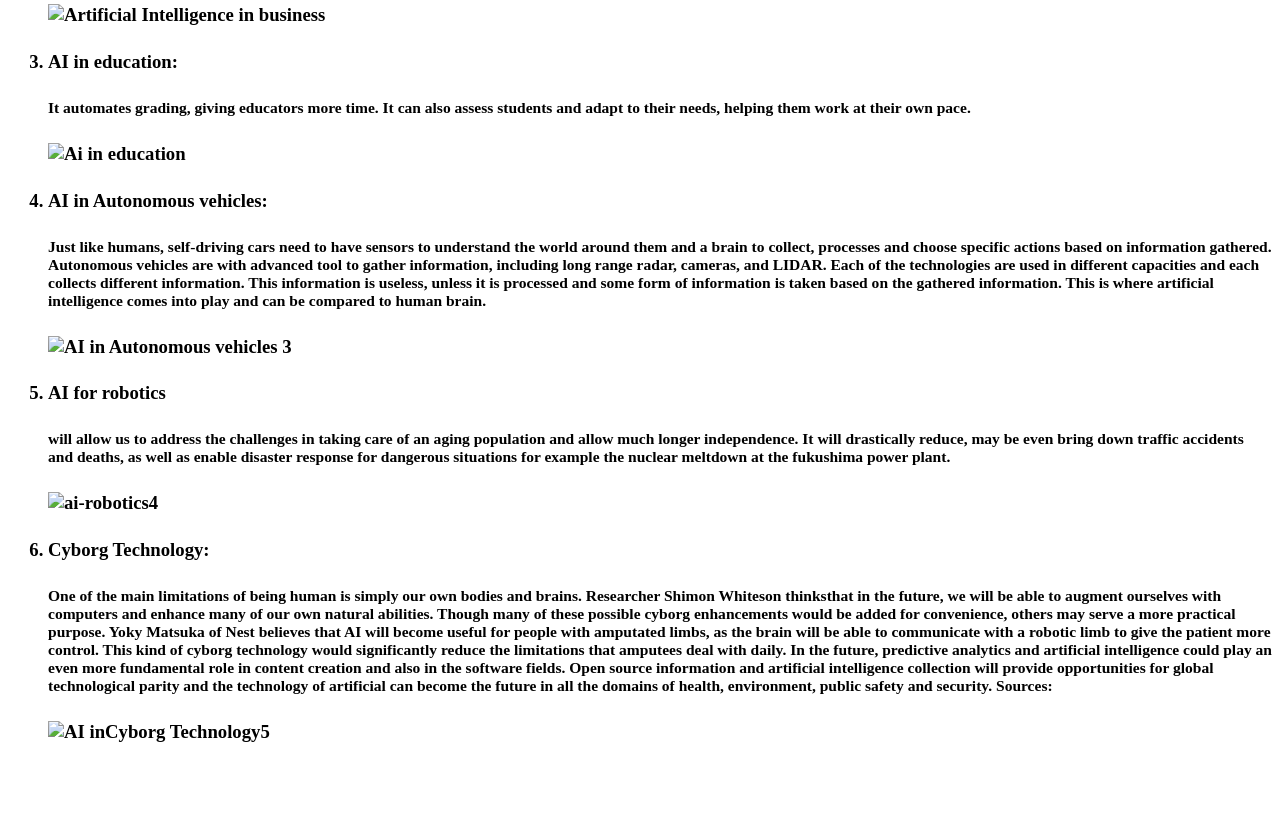
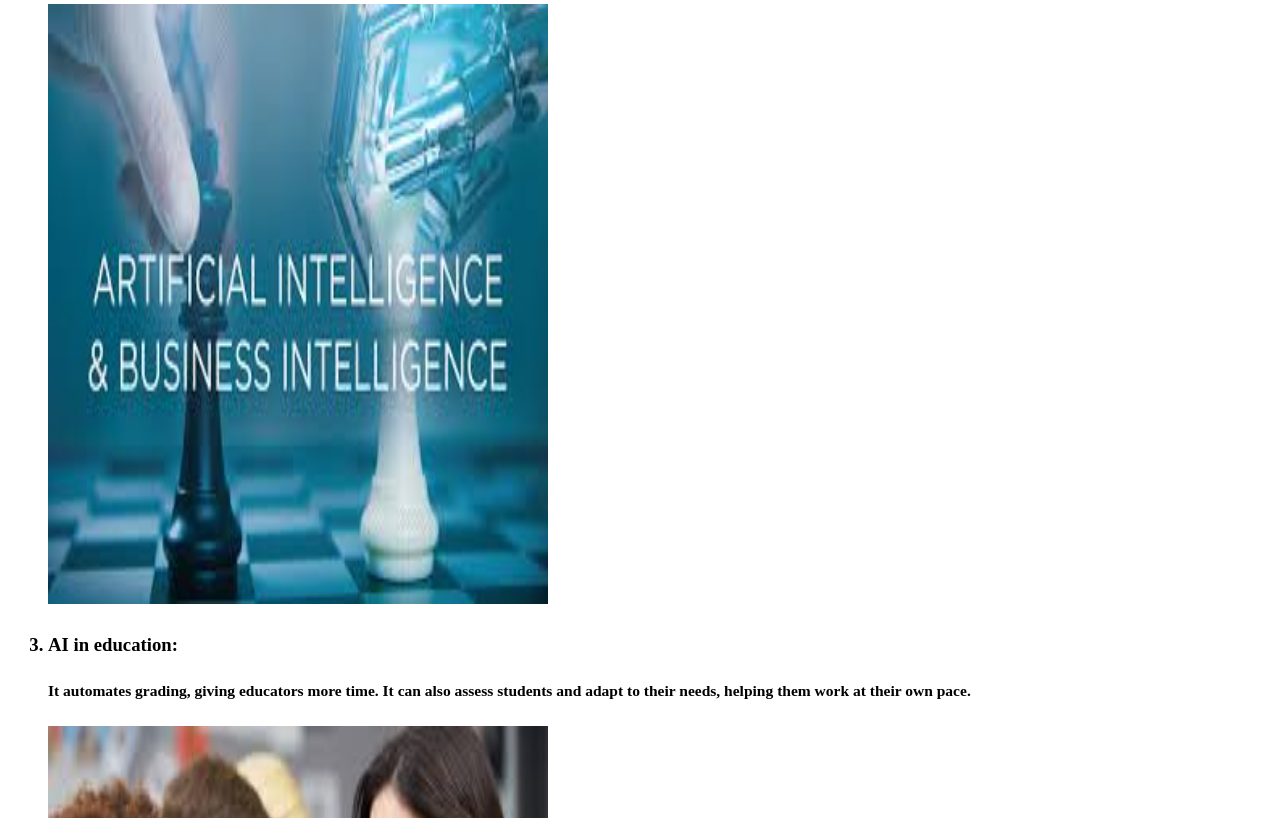
Before and after one commit to omarsaber2001/ECE001, a plain HTML site: page Artificial Intelligence Applications.html in a window 1280 px wide. Shown: the part 1182-2000 px from the top of the page. Before the commit the page ends 1944 px from the top, so only its background shows below. Drawn offline with Linux system fonts and the light colour scheme; files whose address does not match are found by name.

Commit message:
Update Artificial Intelligence Applications.html

```diff
--- a/Artificial Intelligence Applications.html
+++ b/Artificial Intelligence Applications.html
@@ -33,24 +33,24 @@
             <li>
 				<h4>Artificial Intelligence in business:<h4>
 				<h5>Robotic process automation is being applied to highly repetitive tasks normally performed by humans. Machine learning algorithms are being integrated into analytics and CRM (Customer relationship management) platforms to uncover information on how to better serve customers. Chatbots have already been incorporated into websites and e companies to provide immediate service to customers. Automation of job positions has also become a talking point among academics and IT consultancies.</h5>
-			    <img src="images/Artificial Intelligence in business.jpg" alt="Artificial Intelligence in business" style="width:500px;height:600px;">
+			    <img src="Artificial Intelligence in business.jpg" alt="Artificial Intelligence in business" style="width:500px;height:600px;">
 			</li>
 			</li>
 			<li>
 				<h4>AI in education:<h4>
 				<h5>It automates grading, giving educators more time. It can also assess students and adapt to their needs, helping them work at their own pace.</h5>
-			     <img src="images/Ai in education.jpg" alt="Ai in education" style="width:500px;height:600px;">
+			     <img src="Ai in education.jpg" alt="Ai in education" style="width:500px;height:600px;">
 			</li>
 			<li>
 				<h4>AI in Autonomous vehicles:<h4>
 				<h5>Just like humans, self-driving cars need to have sensors to understand the world around them and a brain to collect, processes and choose specific actions based on information gathered. Autonomous vehicles are with advanced tool to gather information, including long range radar, cameras, and LIDAR. Each of the technologies are used in different capacities and each collects different information. This information is useless, unless it is processed and some form of information is taken based on the gathered information. This is where artificial intelligence comes into play and can be compared to human brain.</h5>
-			    <img src="images/AI in Autonomous vehicles 3.jpg" alt="AI in Autonomous vehicles 3" style="width:500px;height:600px;">
+			    <img src="AI in Autonomous vehicles 3.jpg" alt="AI in Autonomous vehicles 3" style="width:500px;height:600px;">
 			</li>
 			<li>
 				<h4>AI for robotics<h4>
 				<h5>will allow us to address the challenges in taking care of an aging population and allow much longer independence. It will drastically reduce, may be even bring down traffic accidents and deaths, as well as enable disaster response for dangerous situations for example the nuclear meltdown at the fukushima power plant.
                 </h5>
-				 <img src="images/ai-robotics4.jpg" alt="ai-robotics4" style="width:500px;height:600px;">
+				 <img src="ai-robotics4.jpg" alt="ai-robotics4" style="width:500px;height:600px;">
 			</li>
 			<li>
 				<h4>Cyborg Technology:<h4>
@@ -58,7 +58,7 @@
 				In the future, predictive analytics and artificial intelligence could play an even more fundamental role in content creation and also in the software fields. Open source information and artificial intelligence collection will provide opportunities for global technological parity and the technology of artificial can become the future in all the domains of health, environment, public safety and security.
 
 				Sources:</h5>
-				    <img src="images/AI inCyborg Technology5.jpg" alt="AI inCyborg Technology5" style="width:500px;height:600px;">
+				    <img src="AI inCyborg Technology5.jpg" alt="AI inCyborg Technology5" style="width:500px;height:600px;">
 			</li>
 			</ol>
 	</body>
```
